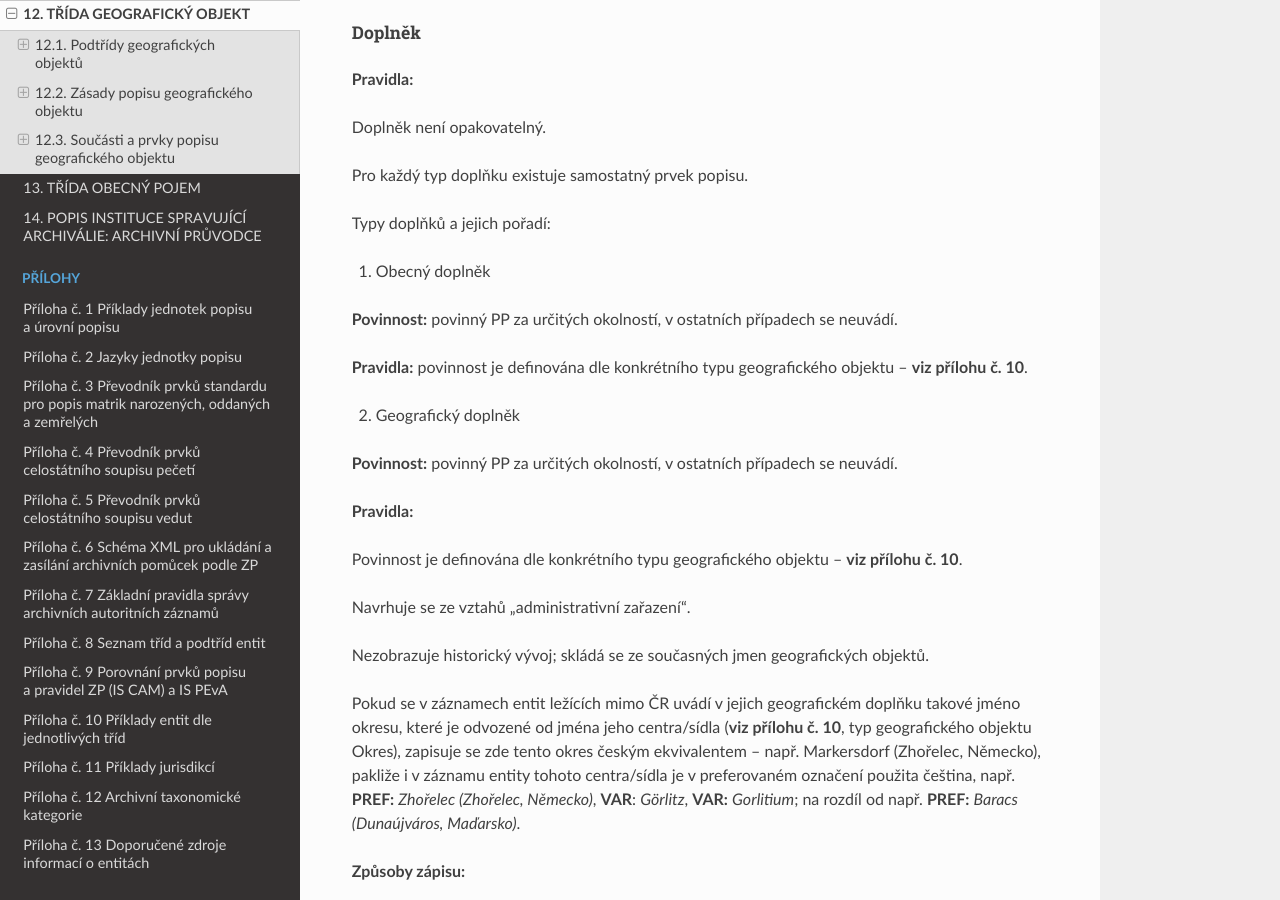
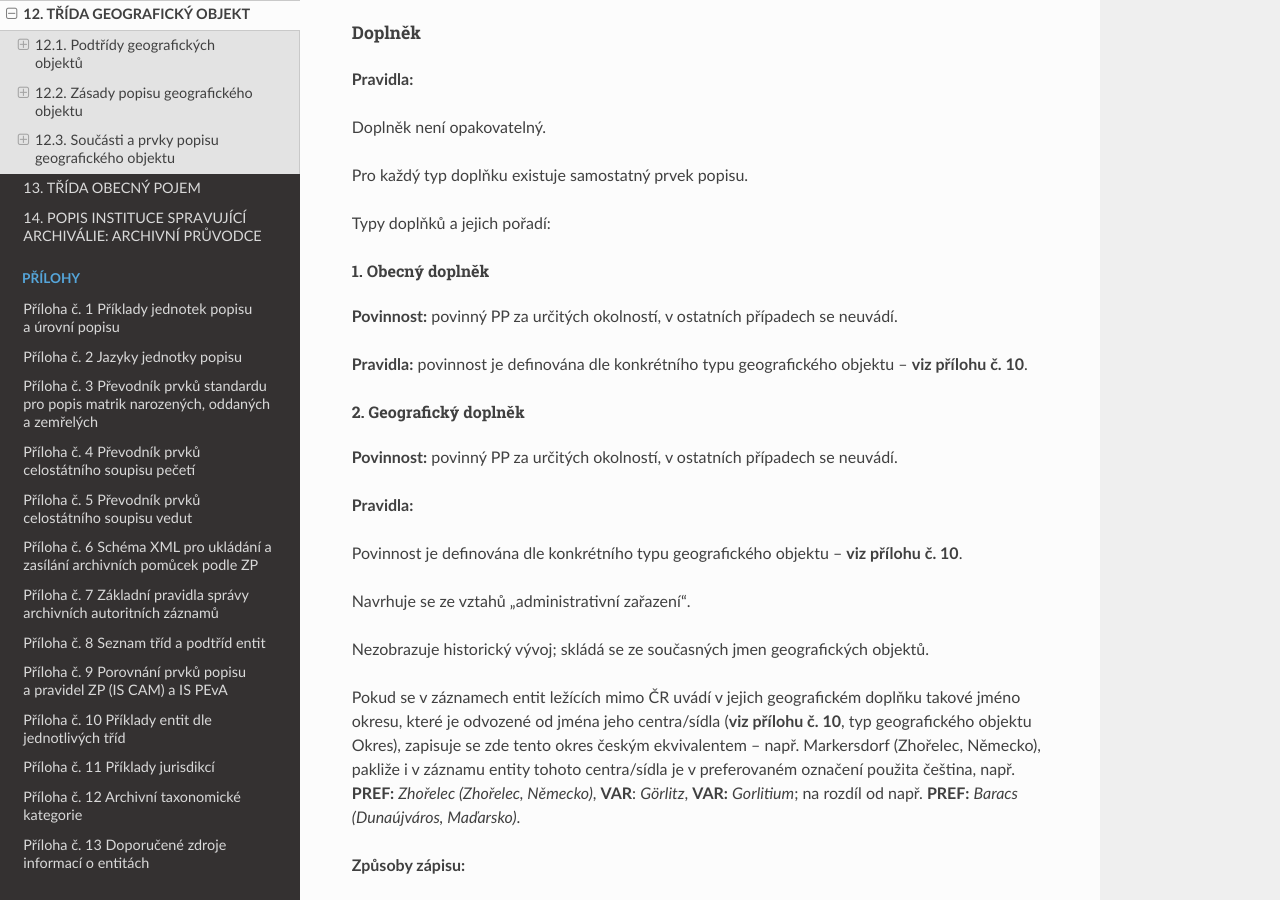
Before and after one commit to elzasw/zp, a Sphinx documentation site: the page built from source/12-geo.rst, in a window 1280 px wide and 900 px high, scrolled down 13912 px. Built offline with Sphinx 7.4.7 and the Read the Docs theme 2.0.0, drawn with Linux system fonts in a browser that asks for light colours; part of the change alters nothing that is shown; some of the changed text lies outside the part shown.

Commit message:
Update 12-geo.rst

```diff
--- a/source/12-geo.rst
+++ b/source/12-geo.rst
@@ -744,8 +744,9 @@ Pro každý typ doplňku existuje samostatný prvek popisu.
 
 Typy doplňků a jejich pořadí:
 
+.. _zp-12-geo-obecnydoplnek:
 1. Obecný doplněk
-
+********************************
 
 **Povinnost:** povinný PP za určitých okolností, v ostatních případech
 se neuvádí.
@@ -753,8 +754,9 @@ se neuvádí.
 **Pravidla:** povinnost je definována dle konkrétního typu geografického
 objektu – **viz přílohu č. 10**.
 
+.. _zp-12-geo-geodoplnek:
 2. Geografický doplněk
-
+**************************************
 
 **Povinnost:** povinný PP za určitých okolností, v ostatních případech
 se neuvádí.
@@ -879,8 +881,9 @@ následovanou mezerou.
 
 Dále **viz přílohu č. 10**.
 
+.. _zp-12-geo-chronodoplnek:
 3. Chronologický doplněk
-
+**********************************************
 
 **Povinnost:** povinný PP za určitých okolností, v ostatních případech
 se neuvádí.
```
